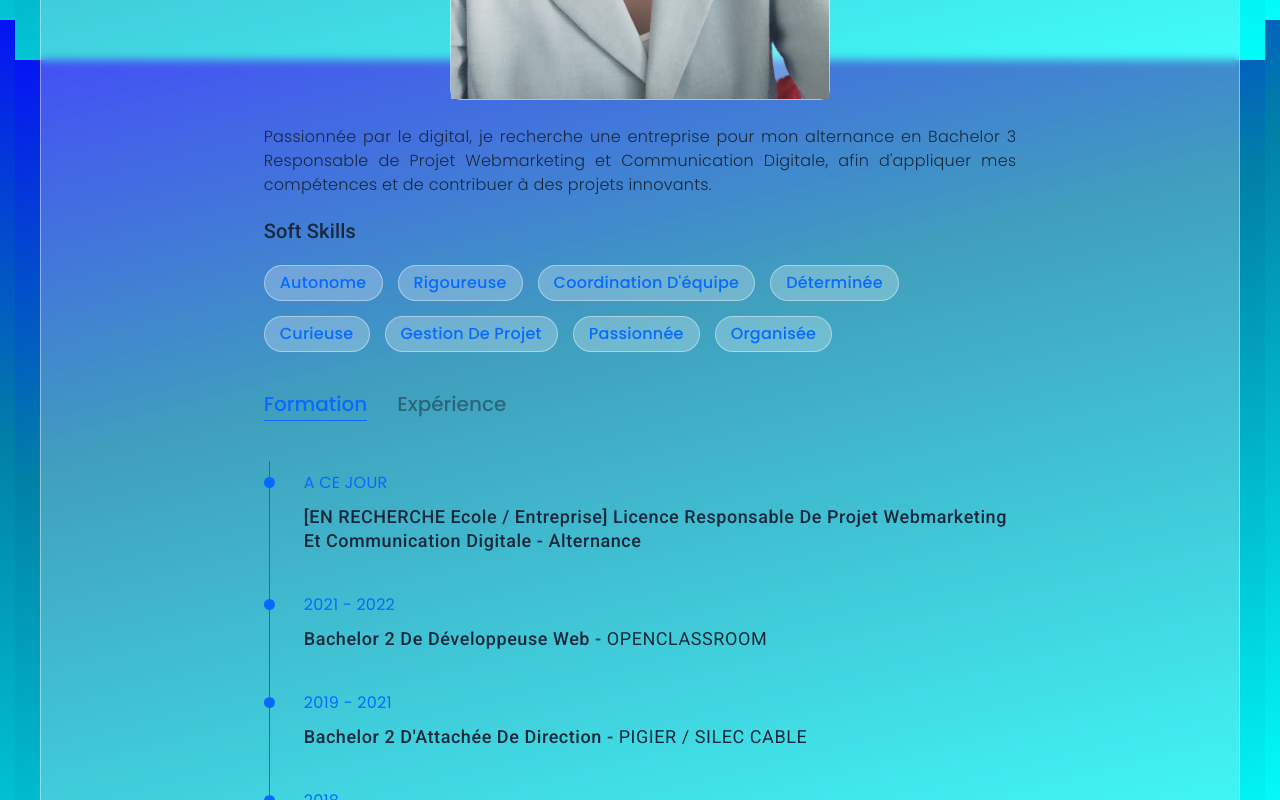
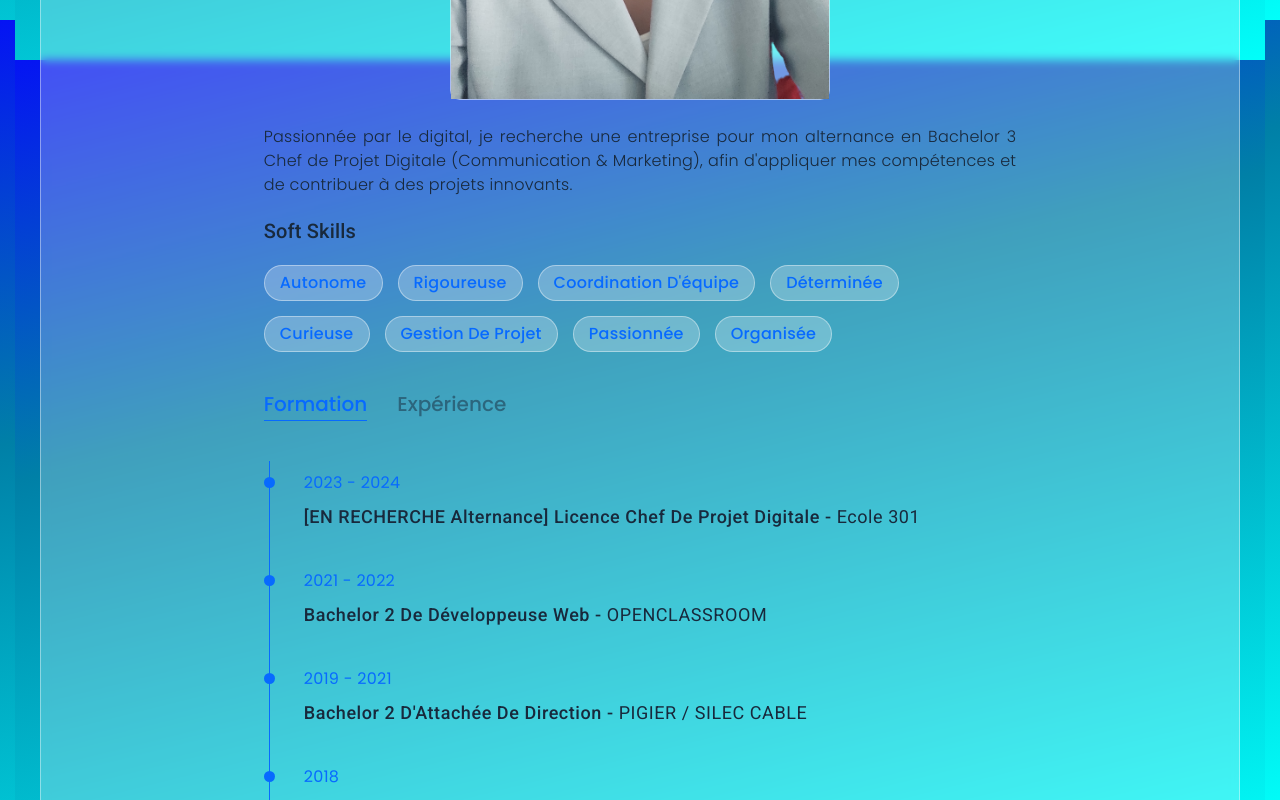
Before and after one commit to Helenepagniez/Portfolio, an Angular app: page /about in a window 1280 px wide. Shown: the part 780-1580 px from the top of the page. Built offline with nearby package versions, Linux system fonts and the light colour scheme.

Commit message:
MAJ Portfolio

```diff
--- a/src/app/about/about.component.html
+++ b/src/app/about/about.component.html
@@ -12,7 +12,7 @@
                 </div>
             </div>
             <div class="about-text">
-                <p>Passionnée par le digital, je recherche une entreprise pour mon alternance en Bachelor 3 Responsable de Projet Webmarketing et Communication Digitale, afin d'appliquer mes compétences et de contribuer à des projets innovants.</p>
+                <p>Passionnée par le digital, je recherche une entreprise pour mon alternance en Bachelor 3 Chef de Projet Digitale (Communication & Marketing), afin d'appliquer mes compétences et de contribuer à des projets innovants.</p>
                 <h3>Soft Skills</h3>
                 <div class="skills">
                     <div class="skill-item btn">Autonome</div>
@@ -35,8 +35,8 @@
                 <div class="tab-content active" *ngIf="isActivedFormation">
                     <div class="timeline">
                         <div class="timeline-item">
-                            <span class="date">A CE JOUR</span>
-                            <h4> [EN RECHERCHE Ecole / Entreprise] Licence Responsable de Projet Webmarketing et Communication Digitale - Alternance </h4>
+                            <span class="date">2023 - 2024</span>
+                            <h4> [EN RECHERCHE Alternance] Licence Chef de Projet Digitale - <span>Ecole 301</span></h4>
                         </div>
                         <div class="timeline-item">
                             <span class="date">2021 - 2022</span>
--- a/src/app/home/home.component.html
+++ b/src/app/home/home.component.html
@@ -5,7 +5,9 @@
                 <div class="home-text">
                     <p>Salut, je suis</p>
                     <h1>Hélène Pagniez</h1>
-                    <h2>[Recherche Alternance] Responsable de Projet Webmarketing et Communication Digitale</h2>
+                    <h2>Etudiante en Licence de Chef de Projet Digitale <br />
+                        [En Recherche d'Alternance]
+                    </h2>
                     <a class="btn" routerLink="/about">à propos de moi </a>
                     <a class="btn" routerLink="/projets">Projets</a>
                 </div>
```
Also changed, not shown: 6 other files (tests, documents, lock files or other folders).
